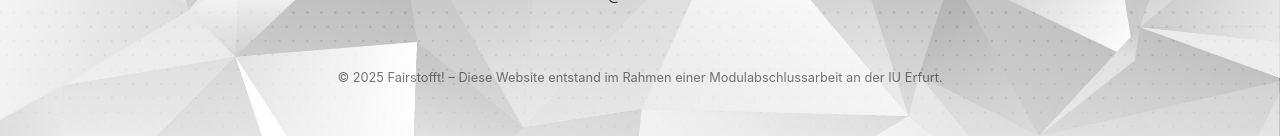
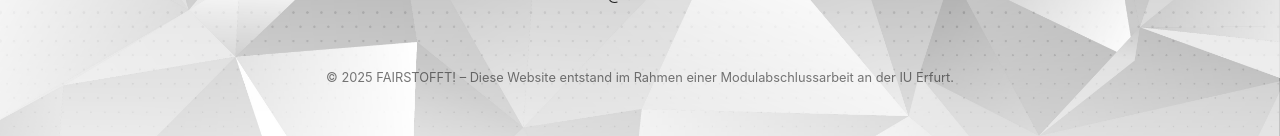
Before and after one commit to Floelly/KleiderspendenRegistrierung, a React (Vite) app: page /datenschutz in a window 1280 px wide. Shown: the part 1411-1547 px from the top of the page. Built offline with nearby package versions, Linux system fonts and the light colour scheme.

Commit message:
minor content tweaks

```diff
--- a/src/components/layout/Footer.jsx
+++ b/src/components/layout/Footer.jsx
@@ -74,7 +74,7 @@ export default function Footer() {
         </CardGrid>
 
         <FooterBottom>
-          © 2025 Fairstofft! – Diese Website entstand im Rahmen einer Modulabschlussarbeit an der IU Erfurt.
+          © 2025 FAIRSTOFFT! – Diese Website entstand im Rahmen einer Modulabschlussarbeit an der IU Erfurt.
         </FooterBottom>
       </ContentContainer>
     </StyledFooter>
--- a/src/components/layout/Header.jsx
+++ b/src/components/layout/Header.jsx
@@ -20,6 +20,7 @@ const LeftGroup = styled.div`
   display: flex;
   align-items: center;
   gap: ${({ theme }) => theme.spacing.xs};
+  user-select: none;
 `;
 
 const RightGroup = styled(LeftGroup)`
--- a/src/components/sections/About.jsx
+++ b/src/components/sections/About.jsx
@@ -21,7 +21,7 @@ export default function About() {
           <div>
             <h2>Wohin mit gut erhaltener Kleidung? Wir kümmern uns darum – weltweit.</h2>
             <p>
-              Du willst Platz schaffen im Kleiderschrank und gleichzeitig Gutes tun? Bei <strong>Fairstofft!</strong> aus Frankfurt kannst du ganz einfach deine Kleiderspende mit einem Wunschziel auf der ganzen Welt verbinden. Ob nach Ghana, Indien, Rumänien oder in die Ukraine – wir bringen deine Kleidung genau dorthin, wo sie gebraucht wird.
+              Du willst Platz schaffen im Kleiderschrank und gleichzeitig Gutes tun? Bei <strong>FAIRSTOFFT!</strong> aus Frankfurt kannst du ganz einfach deine Kleiderspende mit einem Wunschziel auf der ganzen Welt verbinden. Ob nach Ghana, Indien, Rumänien oder in die Ukraine – wir bringen deine Kleidung genau dorthin, wo sie gebraucht wird.
             </p>
             <p>
               Egal ob du sie persönlich bei uns in Frankfurt vorbeibringst, sie per Post an uns versendest oder unseren kostenlosen Abholservice in deiner Nähe nutzt – der Weg deiner Spende ist einfach, transparent und sinnvoll.
```
